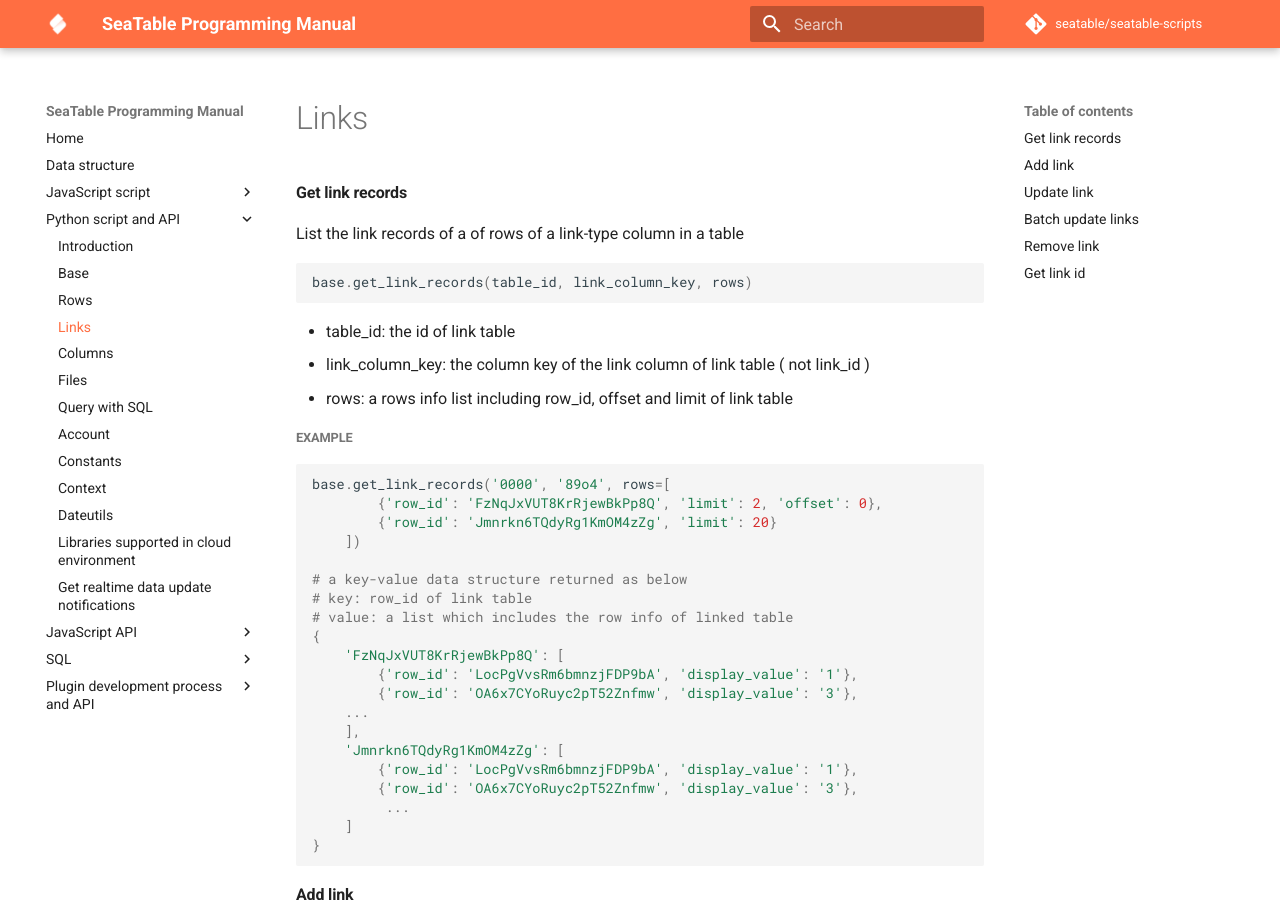
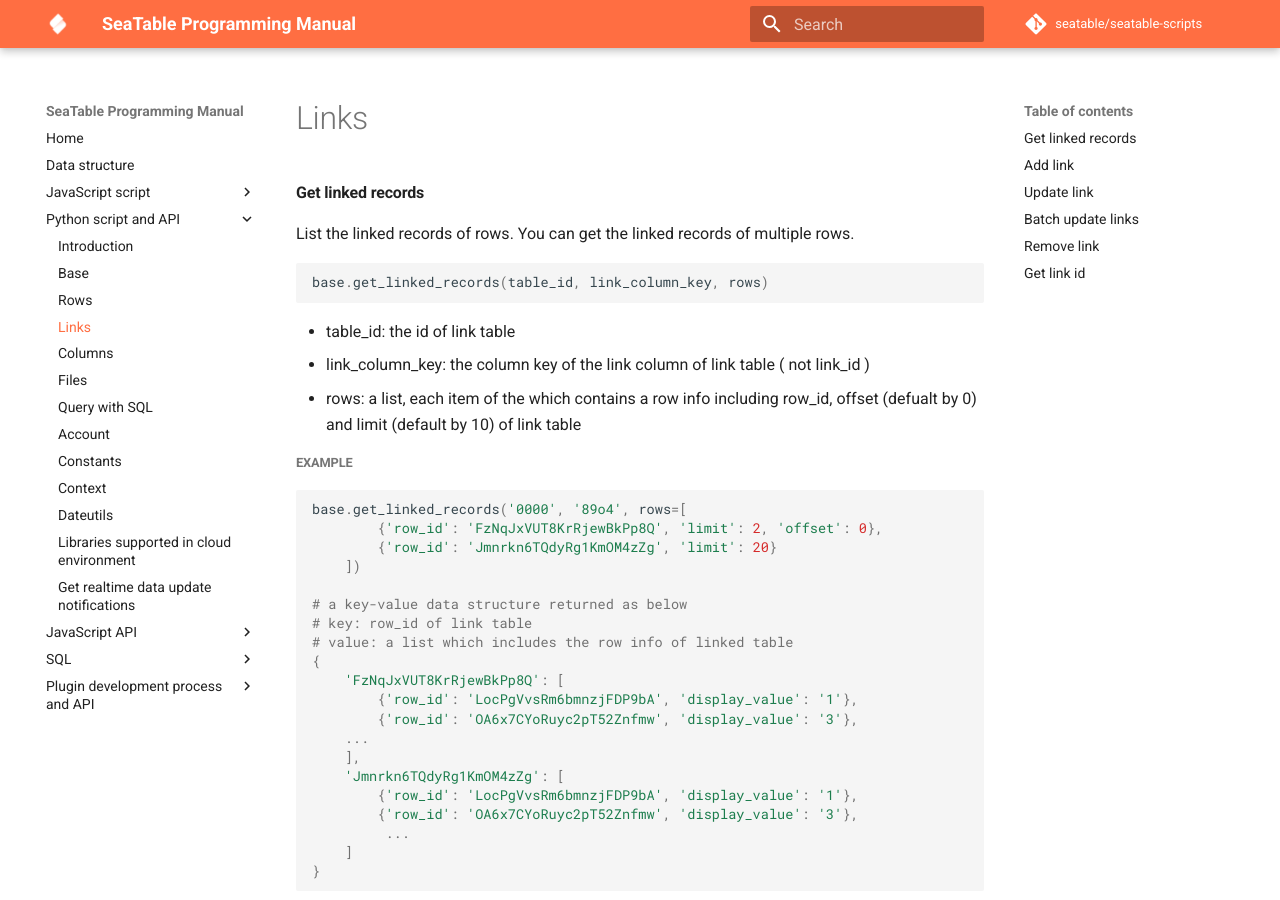
Before and after one commit to seatable/seatable-scripts, an MkDocs documentation site: the page built from manual/python/links.md, in a window 1280 px wide and 900 px high. Built offline with MkDocs 1.6.1 and Material for MkDocs 9.7.7, drawn with Linux system fonts in a browser that asks for light colours; comment, search, counter and statistics services are not loaded.

Commit message:
Update links.md

````diff
--- a/manual/python/links.md
+++ b/manual/python/links.md
@@ -1,21 +1,21 @@
 # Links
 
-#### Get link records
+#### Get linked records
 
-List the link records of a of rows of a link-type column in a table
+List the linked records of rows. You can get the linked records of multiple rows.
 
 ```python
-base.get_link_records(table_id, link_column_key, rows)
+base.get_linked_records(table_id, link_column_key, rows)
 ```
 
 * table_id: the id of link table
 * link_column_key: the column key of the link column of link table ( not link_id )
-* rows:  a rows info list including row_id, offset and limit of link table
+* rows:  a list,  each item of the which contains a row info including row_id, offset (defualt by 0) and limit (default by 10) of link table
 
 ##### Example
 
 ```python
-base.get_link_records('0000', '89o4', rows=[
+base.get_linked_records('0000', '89o4', rows=[
         {'row_id': 'FzNqJxVUT8KrRjewBkPp8Q', 'limit': 2, 'offset': 0},
         {'row_id': 'Jmnrkn6TQdyRg1KmOM4zZg', 'limit': 20}
     ])
````
